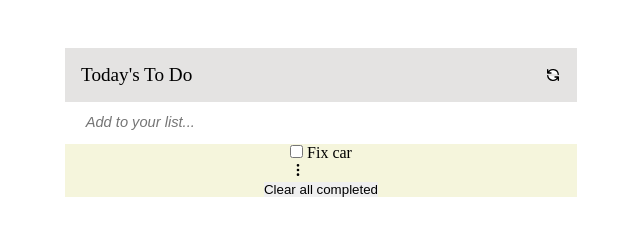
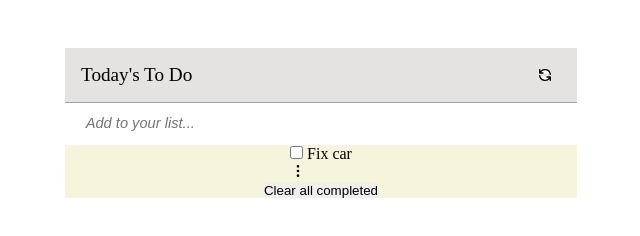
Before and after one commit to julzedz/To-Do-list, a website built with webpack: page src/index.html in a window 1280 px wide. Shown: the full height of the page, 319-959 px from the left. Built offline with nearby package versions, Linux system fonts and the light colour scheme.

Commit message:
Update files

```diff
--- a/src/index.html
+++ b/src/index.html
@@ -17,7 +17,7 @@
       <ul id="item-list wrapper">
         <li>
           <div>
-            <input type="checkbox" id="todo" name="car">
+            <input type="checkbox" class="todo-item" name="car">
             <label for="car">Fix car</label>
           </div>
           <svg class="w-2 h-2 option" fill="none" stroke="currentColor" viewBox="0 0 24 24" xmlns="http://www.w3.org/2000/svg">
--- a/src/style.css
+++ b/src/style.css
@@ -38,9 +38,9 @@ svg {
   margin: 0 auto;
   align-items: center;
   justify-content: space-between;
+  border-bottom: 0.2px solid #a4a3a3;
   width: 100%;
   padding: 1em;
-  padding-right: 0em;
   background: #e4e3e2;
 }
 
@@ -52,7 +52,6 @@ svg {
 .refresh {
   width: 2em;
   height: 1em;
-  padding-right: 1em;
 }
 
 .todo-input {
```
